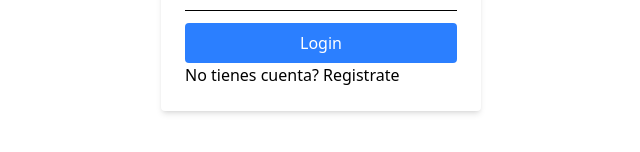
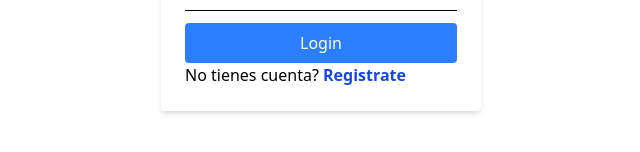
Before and after one commit to jaavispeed/PostOneTime, a React (Vite) app: page /login in a window 1280 px wide. Shown: the part 412-564 px from the top of the page, without its empty margins (319-959 px from the left). Built offline with nearby package versions, Linux system fonts and the light colour scheme.

Commit message:
Link hacia el register ok

```diff
--- a/src/components/login/login.jsx
+++ b/src/components/login/login.jsx
@@ -1,6 +1,8 @@
 import { useState } from "react";
 import { FaUser, FaLock } from "react-icons/fa";
 import { AuthLogin } from "/src/firebase/auth.js";
+import { Link } from "react-router";
+
 
 const login = () => {
 
@@ -59,7 +61,9 @@ const login = () => {
           >
             Login
           </button>
-          <p>No tienes cuenta? <span>Registrate</span></p>
+          <p>
+            No tienes cuenta? <Link to="/register" className="text-blue-700 font-bold hover:underline">Registrate</Link>
+          </p>
         </form>
       </div>
     </div>
```
